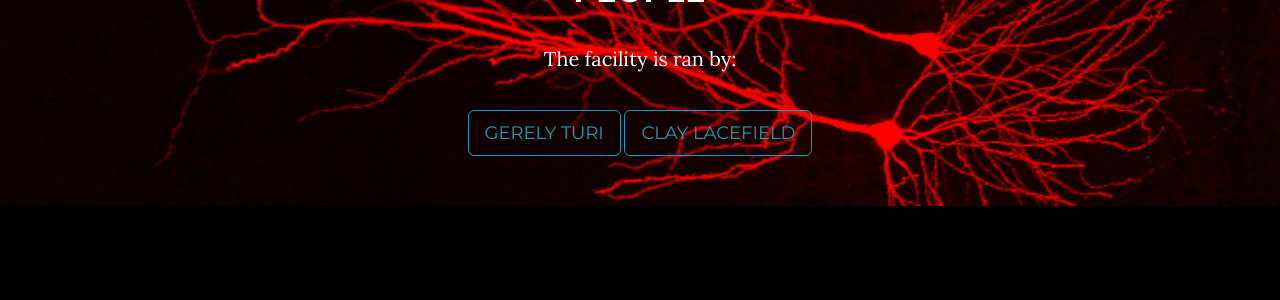
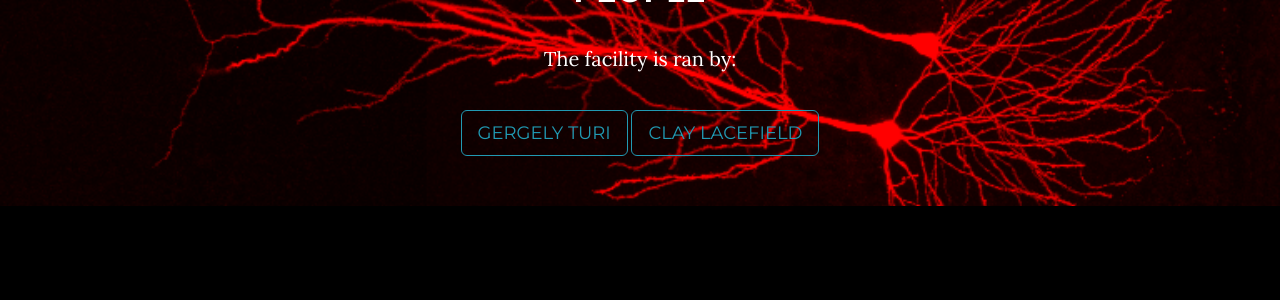
Before and after one commit to GergelyTuri/GergelyTuri.github.io, a Jekyll site: the page built from index.html, in a window 1280 px wide and 900 px high, scrolled down 1567 px. Shown: the part 138-438 px from the top of the window. Built offline with Jekyll 4.4.1, drawn with Linux system fonts in a browser that asks for light colours.

Commit message:
typo corrected in people.html. Gergely's bio still not working

```diff
--- a/_includes/people.html
+++ b/_includes/people.html
@@ -5,7 +5,7 @@
                 <div class="col-lg-8 col-lg-offset-2">
                     <h2>people</h2>
                     <p>The facility is ran by:</p>
-                    <a href="./pages/aboutGergely.html" class="btn btn-default btn-lg">Gerely Turi</a>
+                    <a href="./pages/aboutGergely.html" class="btn btn-default btn-lg">Gergely Turi</a>
                     <a href="./pages/aboutClay.html" class="btn btn-default btn-lg">Clay Lacefield</a>
                 </div>
             </div>
```
